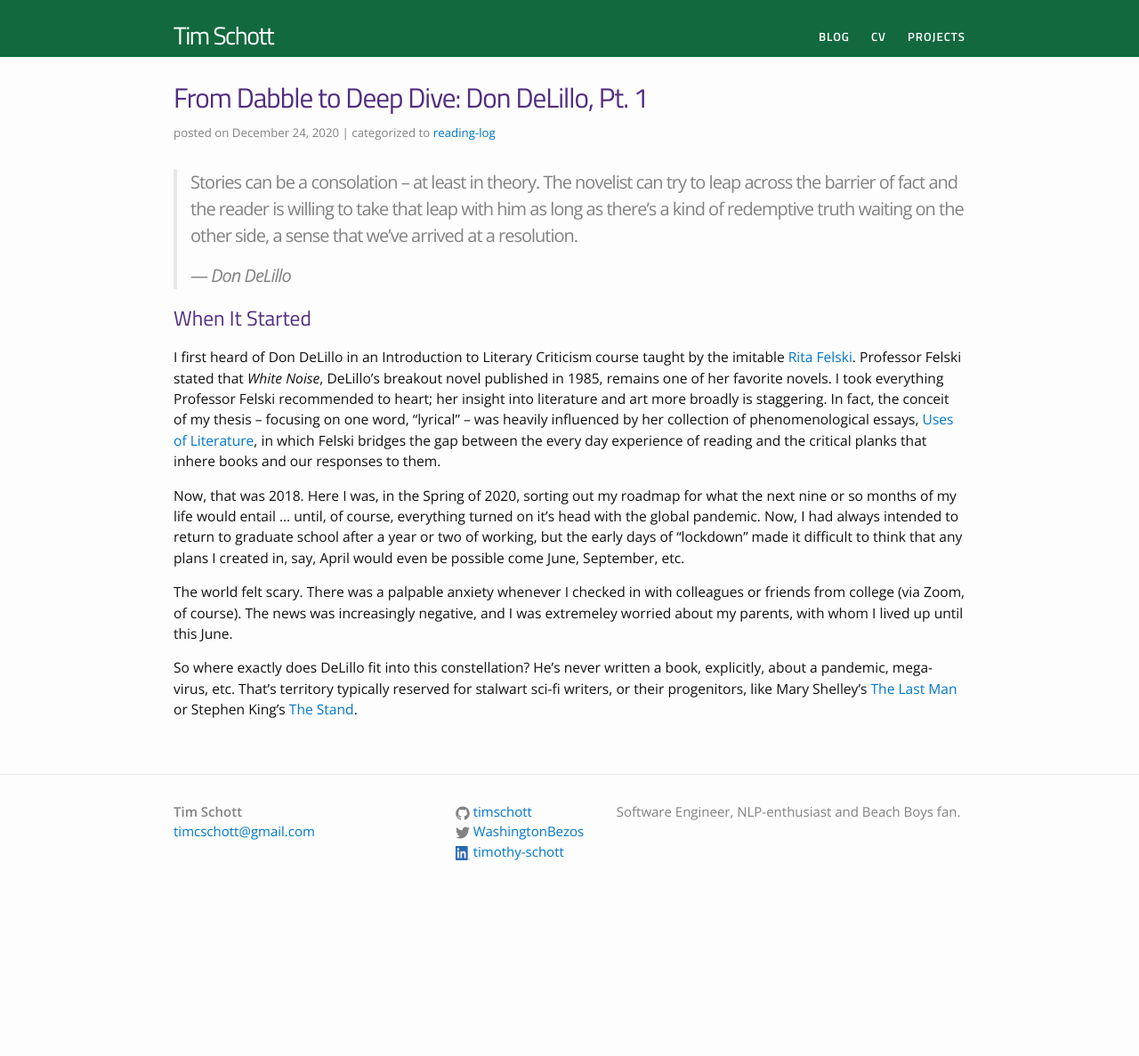
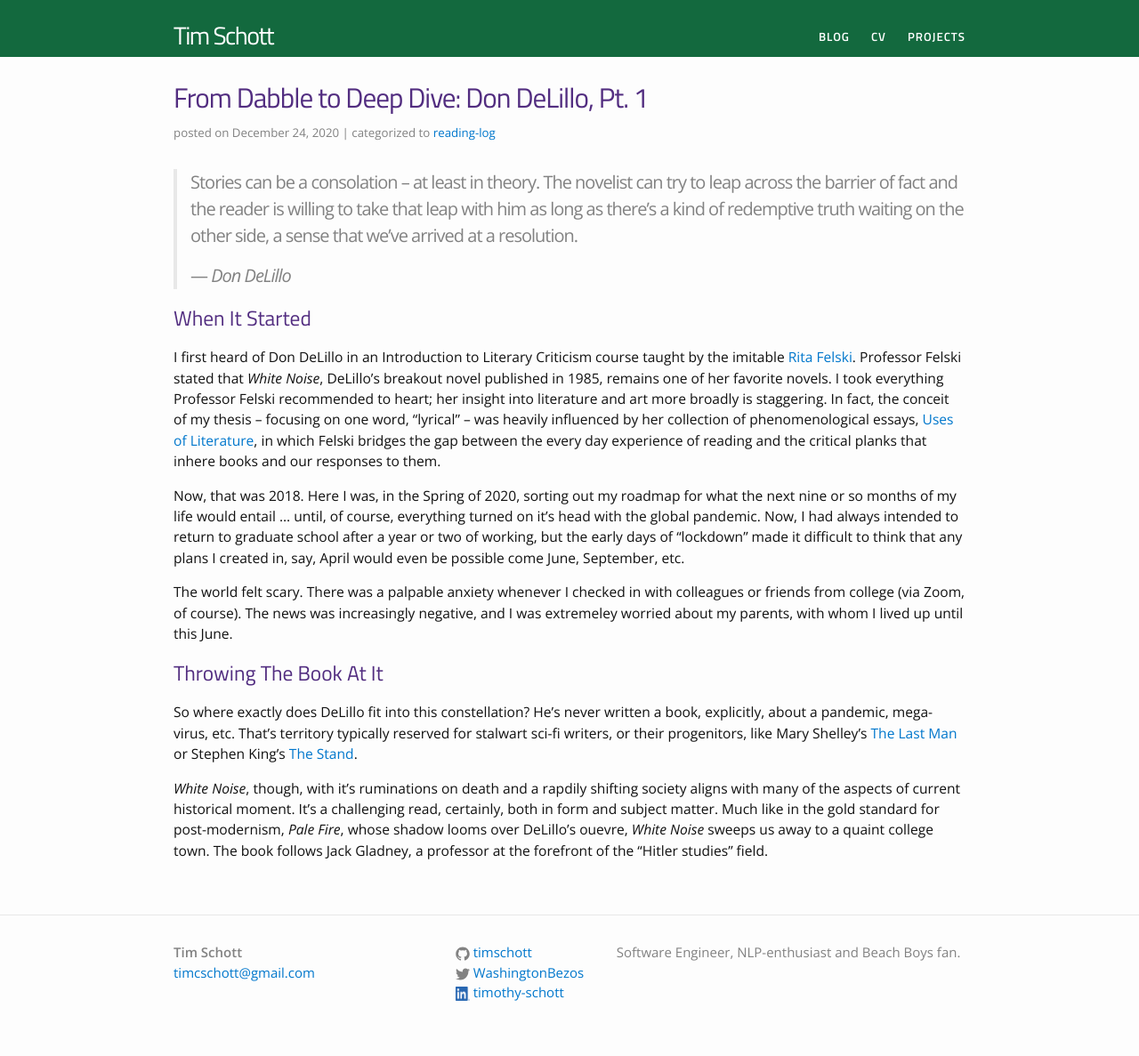
Before and after one commit to timschott/timschott.github.io, a Jekyll site: the page built from _posts/2020-12-24-don-delillo-pt1.md, in a window 1280 px wide. Shown: the whole page at 89% size. Built offline with Jekyll 4.4.1, drawn with Linux system fonts in a browser that asks for light colours; before the commit the page ends 1028 px from its top, so only the background shows below that.

Commit message:
what is white nosie

```diff
--- a/_posts/2020-12-24-don-delillo-pt1.md
+++ b/_posts/2020-12-24-don-delillo-pt1.md
@@ -21,4 +21,8 @@ Now, that was 2018. Here I was, in the Spring of 2020, sorting out my roadmap fo
 
 The world felt scary. There was a palpable anxiety whenever I checked in with colleagues or friends from college (via Zoom, of course). The news was increasingly negative, and I was extremeley worried about my parents, with whom I lived up until this June.
 
+## Throwing The Book At It
+
 So where exactly does DeLillo fit into this constellation? He's never written a book, explicitly, about a pandemic, mega-virus, etc. That's territory typically reserved for stalwart sci-fi writers, or their progenitors, like Mary Shelley's [The Last Man](https://en.wikipedia.org/wiki/The_Last_Man) or Stephen King's [The Stand](https://en.wikipedia.org/wiki/The_Stand).
+
+*White Noise*, though, with it's ruminations on death and a rapdily shifting society aligns with many of the aspects of current historical moment. It's a challenging read, certainly, both in form and subject matter. Much like in the gold standard for post-modernism, *Pale Fire*, whose shadow looms over DeLillo's ouevre, *White Noise* sweeps us away to a quaint college town. The book follows Jack Gladney, a professor at the forefront of the "Hitler studies" field.
```
